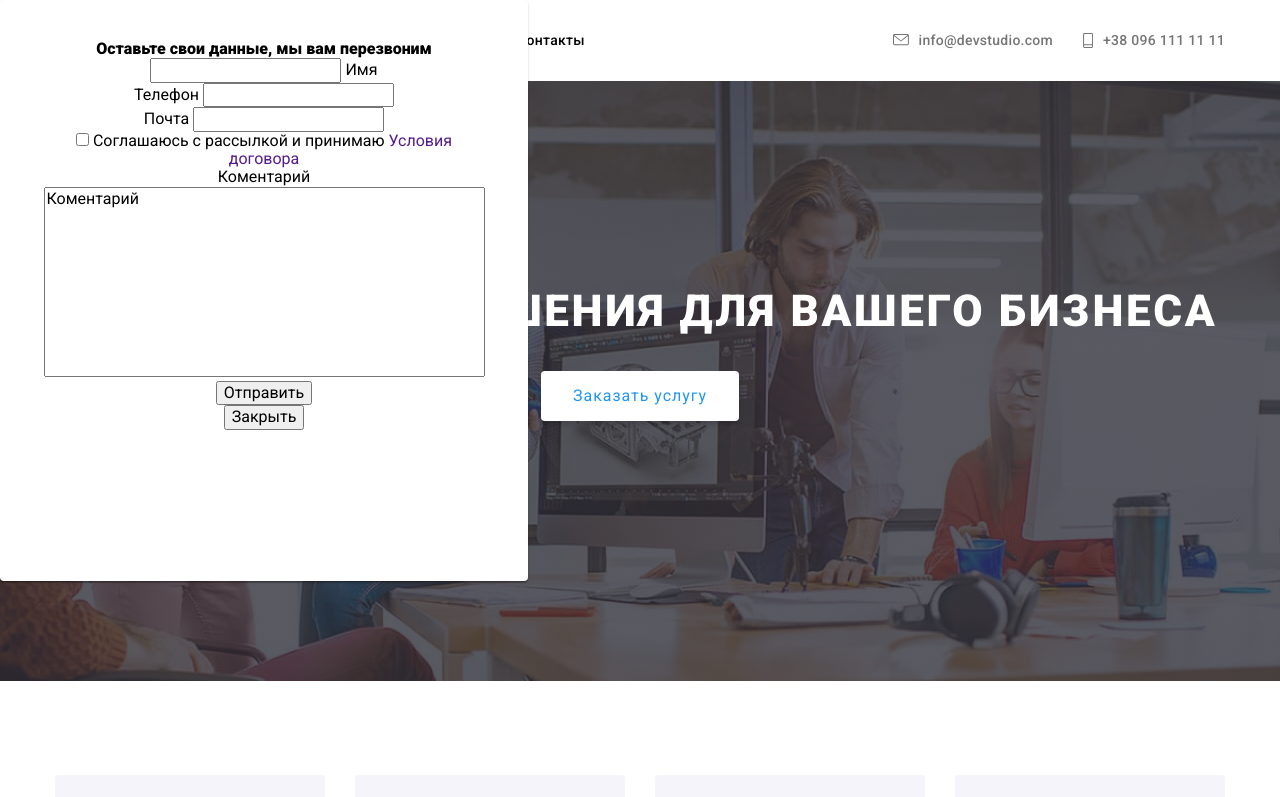
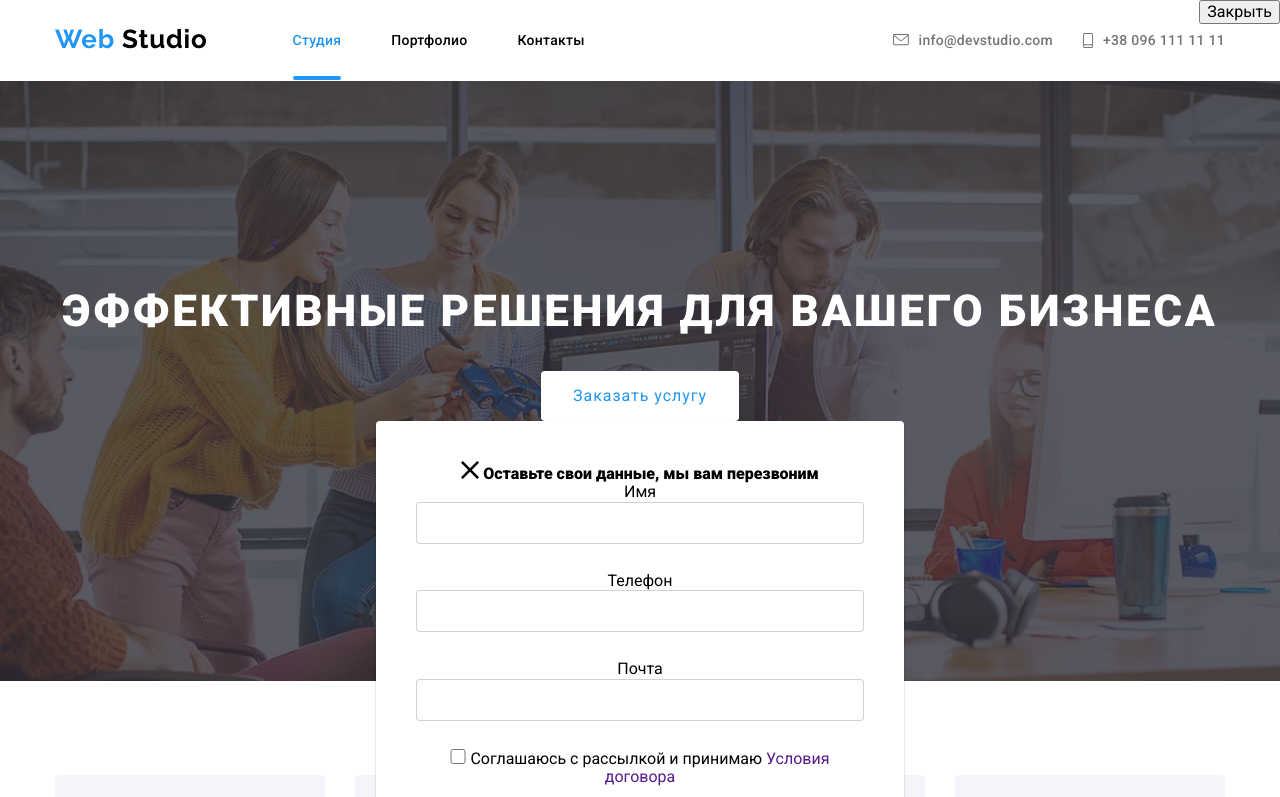
Before and after one commit to Segijua06/goit-markup-hw-06, a plain HTML site: page index.html in a window 1280 px wide. Both pictures are taken after a click on the button "Заказать услугу". Shown: the top 797 px of the page. Drawn offline with Linux system fonts and the light colour scheme.

Commit message:
Добавлена стилизация модалки

```diff
--- a/css/styles.css
+++ b/css/styles.css
@@ -275,14 +275,14 @@ header {
 }
             /* Модалка */
 .backdrop {
-    position: fixed;
+    position: relative;
     top: 0;
     left: 0;
+    /* margin-left: auto;
+    margin-right: auto;
     max-width: 528px;
-    min-height: 581px;
-    background-color: var(--main-3-color);
-    box-shadow: 0px 2px 1px rgba(0, 0, 0, 0.2), 0px 1px 1px rgba(0, 0, 0, 0.14), 0px 1px 3px rgba(0, 0, 0, 0.12);
-    border-radius: 4px;
+    min-height: 581px; */
+
     opacity: 1;
     visibility: visible;
     transition: var(--animation);
@@ -293,10 +293,59 @@ header {
     pointer-events: none;
 }
 .modal {
+    width: 528px;
+    margin-left: auto;
+    margin-right: auto;
     padding: 40px 40px;
+    background-color: var(--main-3-color);
+    box-shadow: 0px 2px 1px rgba(0, 0, 0, 0.2), 0px 1px 1px rgba(0, 0, 0, 0.14), 0px 1px 3px rgba(0, 0, 0, 0.12);
+    border-radius: 4px;
+}
+.modal-title {
+    margin-bottom: 30px;
+}
+
+.form-field {
+    /* display: flex;
+    flex-direction: column; */
+    margin-bottom: 28px;
+}
+.form-field input,
+.form-field textarea {
+    width: 100%;
+    padding: 12px 16px;
+    border: 1px solid rgba(33, 33, 33, 0.2);
+    border-radius: 4px;
+    font-size: 14px;
+    line-height: 16px;
+    letter-spacing: 0.01em;
+}
+
+.modal input[type="checkbox"] {
+    width: 16px;
+    height: 15px;
 }
 textarea {
     resize: none;
+}
+
+.send {
+    min-width: 200px;
+    padding: 10px 55px;
+    background-color: var(--main-2-color);
+    color: var(--main-3-color);
+    box-shadow: 0px 4px 4px rgba(0, 0, 0, 0.15);
+    border: 0;
+    border-radius: 4px;
+
+    font-size: 16px;
+    line-height: 30px;
+    letter-spacing: 0.06em;
+}
+.close {
+    position: fixed;
+    top: 0;
+    right: 0;
 }
             /* Шапка сайта */
 
--- a/index.html
+++ b/index.html
@@ -56,36 +56,39 @@
                 <h1 class="hero-title">ЭФФЕКТИВНЫЕ РЕШЕНИЯ ДЛЯ ВАШЕГО БИЗНЕСА</h1>
                 <button  class="button" data-modal-open>Заказать услугу</button>
                 <div class="backdrop is-hidden" data-modal>
-                    <div class="modal">
-                        <b>Оставьте свои данные, мы вам перезвоним</b>
-                        <form>
-                            <input type="text" name="name" id="name">
-                            <label for="name">Имя</label>
+                        <form class="modal">
+                            <a href="" data-modal-close>
+                                <svg width="18px" height="18px">>
+                                <use href="./images/modal-icon.svg#close"></use>
+                                </svg>
+                            </a>
+                            <b class="modal-title">Оставьте свои данные, мы вам перезвоним</b>
+                            <div class="form-field">
+                                <label for="name">Имя</label>
+                                <input type="text" name="name" id="name">
+                            </div>
+                            <div class="form-field">
+                                <label for="tel">Телефон</label>
+                                <input type="tel" name="tel" id="tel" />
+                            </div>
+                            <div class="form-field">
+                                <label for="mail">Почта</label>
+                                <input type="email" name="mail" id="mail" />
+                            </div>
+                            <div class="form-field">
+                                <input type="checkbox" name="policy" id="policy">
+                                <label for="policy">Соглашаюсь с рассылкой и принимаю <a href="">Условия договора</a></label>
+                            </div>
+                            <div class="form-field">
+                                <label for="comment">Коментарий</label>
+                                <textarea name="comment" id="comment" cols="50" rows="10"></textarea>
+                            </div>
 
 
+                            <button type="submit" class="send">Отправить</button>
                             <br>
-
-                            <label for="tel">Телефон</label>
-                            <input type="tel" name="tel" id="tel" />
-
-                            <br>
-
-                            <label for="mail">Почта</label>
-                            <input type="email" name="mail" id="mail" />
-
-                            <br>
-
-                            <input type="checkbox" name="policy" id="policy">
-                            <label for="policy">Соглашаюсь с рассылкой и принимаю <a href="">Условия договора</a></label>
-
-                            <br>
-                            <label for="comment">Коментарий</label>
-                            <textarea name="comment" id="comment" cols="50" rows="10">Коментарий</textarea>
-                            <button type="submit">Отправить</button>
-
+                            <button  class="close">Закрыть</button>
                         </form>
-                        <button data-modal-close>Закрыть</button>
-                    </div>
 
                 </div>
             </div>
```
